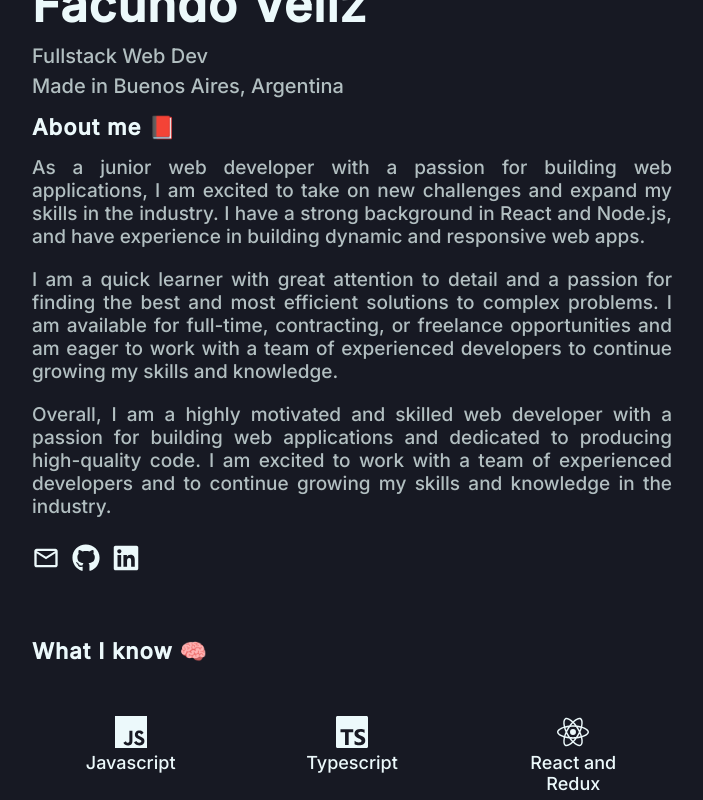
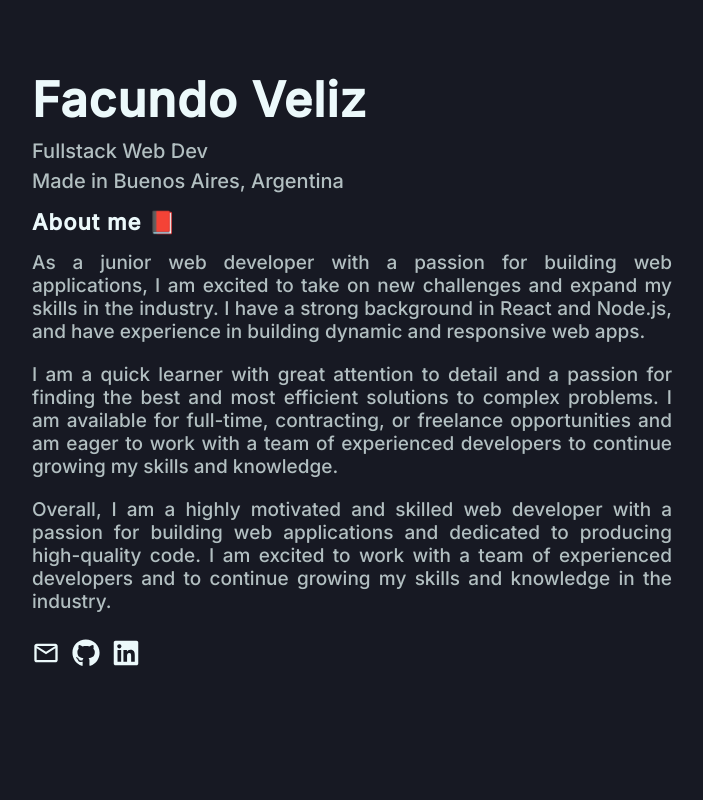
Before and after one commit to facundoveliz/portfolio, a Next.js app: page / in a window 1280 px wide. Shown: the top 800 px of the page, without its empty margins (288-991 px from the left). Built offline with nearby package versions, Linux system fonts and the light colour scheme.

Commit message:
fixed styles

```diff
--- a/components/index/styles.ts
+++ b/components/index/styles.ts
@@ -5,8 +5,7 @@ import { MdOutlineMail } from 'react-icons/md';
 export const Wrapper = styled.div``;
 
 export const Introduction = styled.div`
-  margin-top: 30px;
-  height: 60vh;
+  margin-top: 60px;
   @media (max-width: 650px) {
     margin-top: 0;
     height: 100vh;
```
